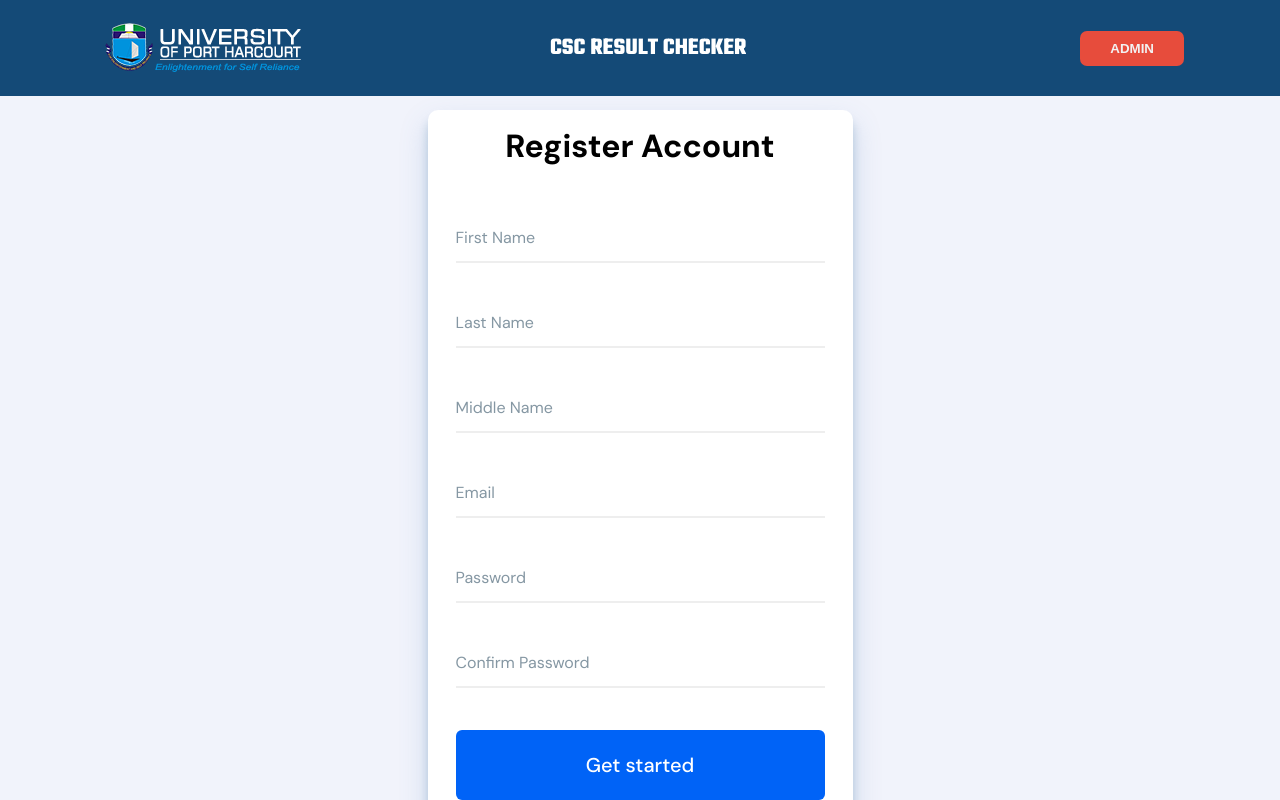
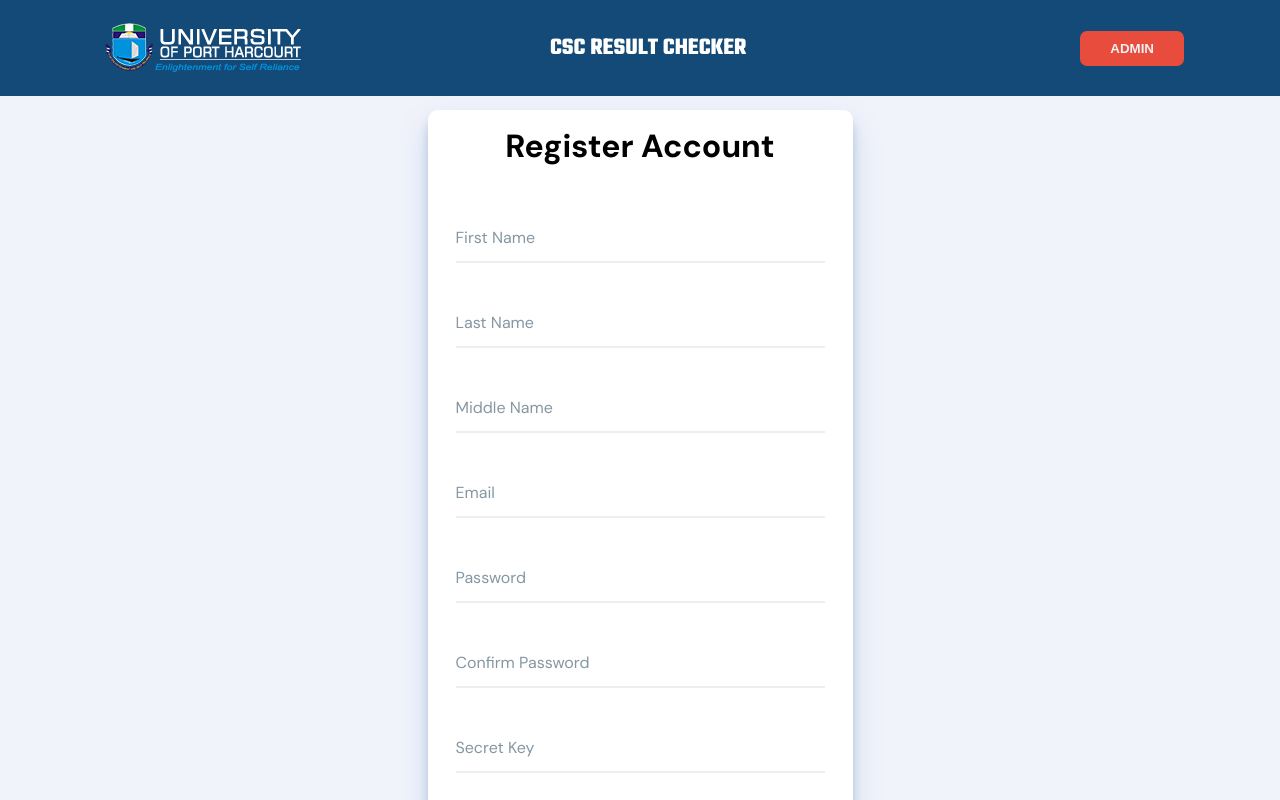
Before and after one commit to HenryAgu/CSCResultChecker, a React (Vite) app: page /admin/register in a window 1280 px wide. Shown: the top 800 px of the page. Built offline with nearby package versions, Linux system fonts and the light colour scheme; the HTML template or start-up script is replaced by a standard one.

Commit message:
feat: added vercel .json file

```diff
--- a/src/Pages/AdminRegister/AdminRegister.jsx
+++ b/src/Pages/AdminRegister/AdminRegister.jsx
@@ -198,6 +198,16 @@ const AdminRegister = () => {
               />
               <label className="input-label">Confirm Password</label>
             </div>
+            <div className="input">
+              <input
+                type="text"
+                className="input-field"
+                name="secretKey"
+                onChange={handleChange}
+                required
+              />
+              <label className="input-label">Secret Key</label>
+            </div>
             {errors.passwordConfirm && (
               <span className="error-message">{errors.passwordConfirm}</span>
             )}
--- a/src/Pages/Results/CsvResult.jsx
+++ b/src/Pages/Results/CsvResult.jsx
@@ -7,6 +7,10 @@ import axios from 'axios';
 
 // react icons
 import { BsFillSendFill } from "react-icons/bs";
+
+// Toastify
+import { ToastContainer, toast } from 'react-toastify';
+import 'react-toastify/dist/ReactToastify.css';
 
 const CsvResult = ({ page, setPage }) => {
   const [uploadedData, setUploadedData] = useState(null);
@@ -99,6 +103,16 @@ const CsvResult = ({ page, setPage }) => {
   console.log(matNo);
 
   const sendData = () => {
+    toast.success("Result Uploaded!", {
+      position: "top-right",
+      autoClose: 5000,
+      hideProgressBar: false,
+      closeOnClick: true,
+      pauseOnHover: true,
+      draggable: true,
+      progress: undefined,
+      theme: "light",
+    });
     setError(false)
       if (gradeData.length === 0 && matNo === ''){
         setError(true)
@@ -199,6 +213,7 @@ const CsvResult = ({ page, setPage }) => {
       </div>
       {error ? <div className='excelErr'><p>Please upload an excel sheet</p></div>: null}
       <button className='excelSendButton' onClick={sendData}><span>Send Uploaded File</span><BsFillSendFill className="send_button"/></button>
+      <ToastContainer/>
     </>
   );
 };
```
Also changed, not shown: src/vercel.json (added).
